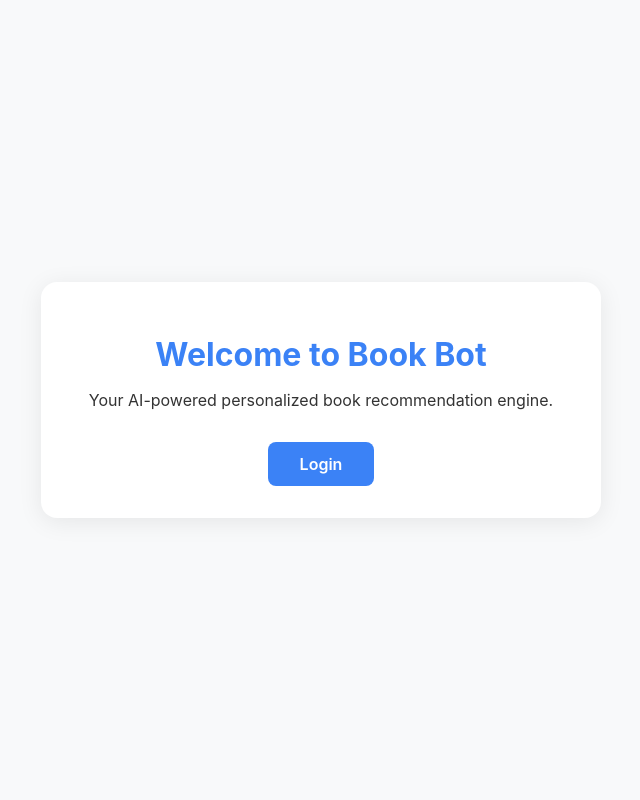
After one commit to SojaVijayk/Mini-project, a Flask app: template app/templates/landing.html in a window 1280 px wide. The commit adds this page. Shown: the whole page, without its empty margins (319-959 px from the left). Run offline with Flask 3, Linux system fonts and the light colour scheme; the template is opened without the code that fills it, so the values that code supplies are empty; some libraries are stand-ins or nearby versions.

Commit message:
Implement login functionality with flash messages and create user table schema

```diff
--- /dev/null
+++ b/app.py
@@ -0,0 +1,38 @@
+# If you see "Import 'flask_mysqldb' could not be resolved", install it with:
+# pip install flask-mysqldb
+
+from flask import Flask, render_template, request, redirect, url_for, flash
+from flask_mysqldb import MySQL
+
+app = Flask(__name__, template_folder="app/templates")
+app.secret_key = "your_secret_key"  # Needed for flash messages
+
+# MySQL configuration
+app.config['MYSQL_HOST'] = 'localhost'
+app.config['MYSQL_USER'] = 'your_mysql_user'
+app.config['MYSQL_PASSWORD'] = 'your_mysql_password'
+app.config['MYSQL_DB'] = 'your_database_name'
+
+mysql = MySQL(app)
+
+@app.route("/")
+def landing():
+    return render_template("landing.html")
+
+@app.route("/login", methods=["GET", "POST"])
+def login():
+    if request.method == "POST":
+        username = request.form.get("username")
+        password = request.form.get("password")
+        cur = mysql.connection.cursor()
+        cur.execute("SELECT * FROM user_table WHERE username=%s AND password=%s", (username, password))
+        user = cur.fetchone()
+        cur.close()
+        if user:
+            return redirect(url_for("landing"))
+        else:
+            flash("Invalid username or password", "error")
+    return render_template("login.html")
+
+if __name__ == "__main__":
+    app.run(debug=True)
--- /dev/null
+++ b/app/templates/landing.html
@@ -0,0 +1,55 @@
+<!DOCTYPE html>
+<html lang="en">
+<head>
+    <meta charset="UTF-8" />
+    <title>Book Bot - Home</title>
+    <style>
+        body {
+            font-family: -apple-system, BlinkMacSystemFont, "Segoe UI", Roboto, Arial, sans-serif;
+            background: #f8f9fa;
+            margin: 0;
+            padding: 0;
+            display: flex;
+            align-items: center;
+            justify-content: center;
+            min-height: 100vh;
+        }
+        .main {
+            background: #fff;
+            padding: 2rem 3rem;
+            border-radius: 1rem;
+            box-shadow: 0 4px 24px rgba(0,0,0,0.08);
+            text-align: center;
+        }
+        .main h1 {
+            margin-bottom: 1rem;
+            font-size: 2rem;
+            color: #3b82f6;
+        }
+        .main p {
+            margin-bottom: 2rem;
+            color: #333;
+        }
+        .main a {
+            display: inline-block;
+            padding: 0.75rem 2rem;
+            background: #3b82f6;
+            color: #fff;
+            border-radius: 0.5rem;
+            text-decoration: none;
+            font-weight: 600;
+            transition: background 0.2s;
+        }
+        .main a:hover {
+            background: #2563eb;
+        }
+    </style>
+</head>
+<body>
+    <div class="main">
+        <h1>Welcome to Book Bot</h1>
+        <p>Your AI-powered personalized book recommendation engine.</p>
+        <a href="/login">Login</a>
+    </div>
+</body>
+</html>
```
Also changed, not shown: app/templates/login.html (+12 -1 lines), models.py (added, +24 -0 lines), 1 other file.
